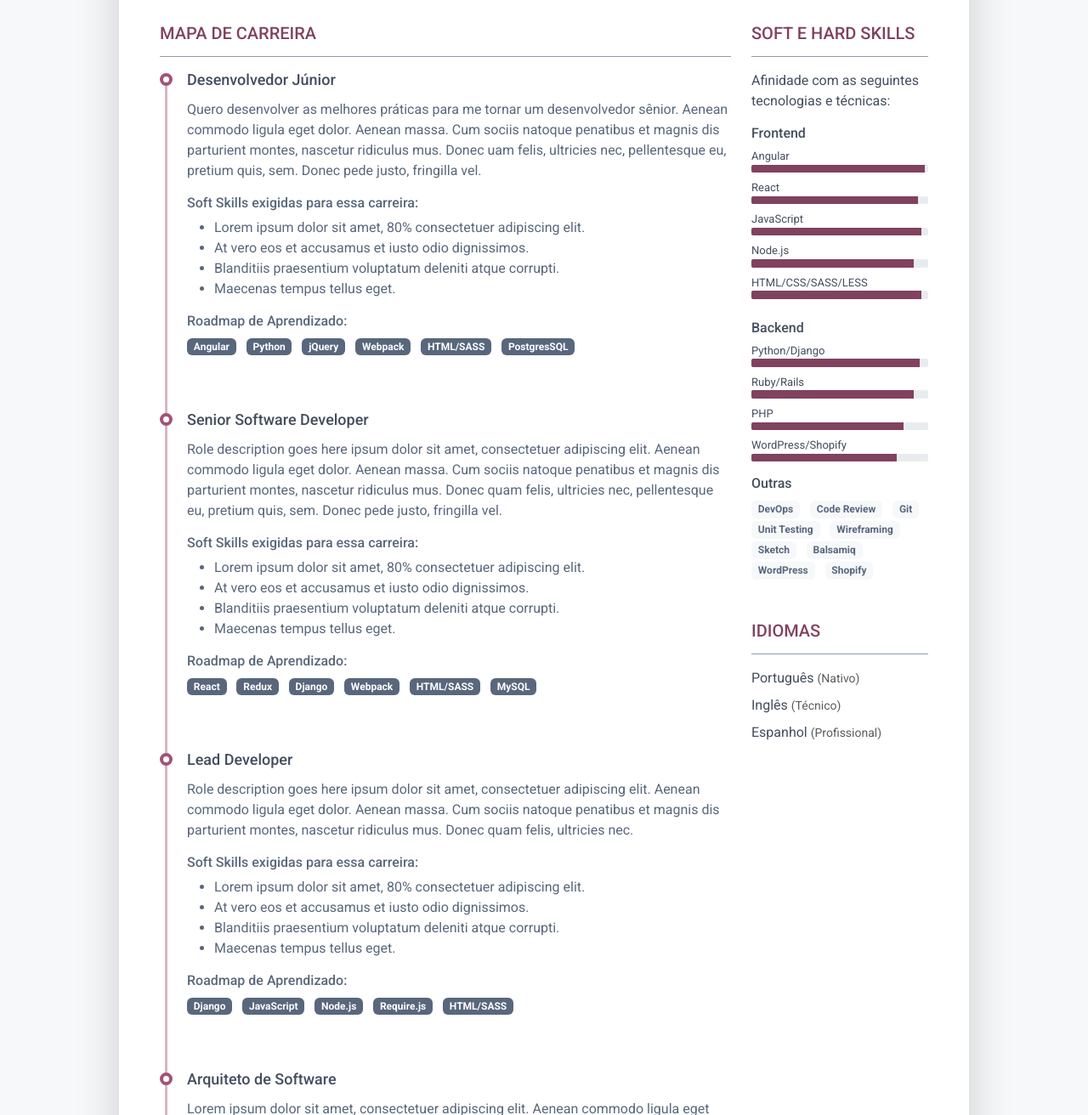
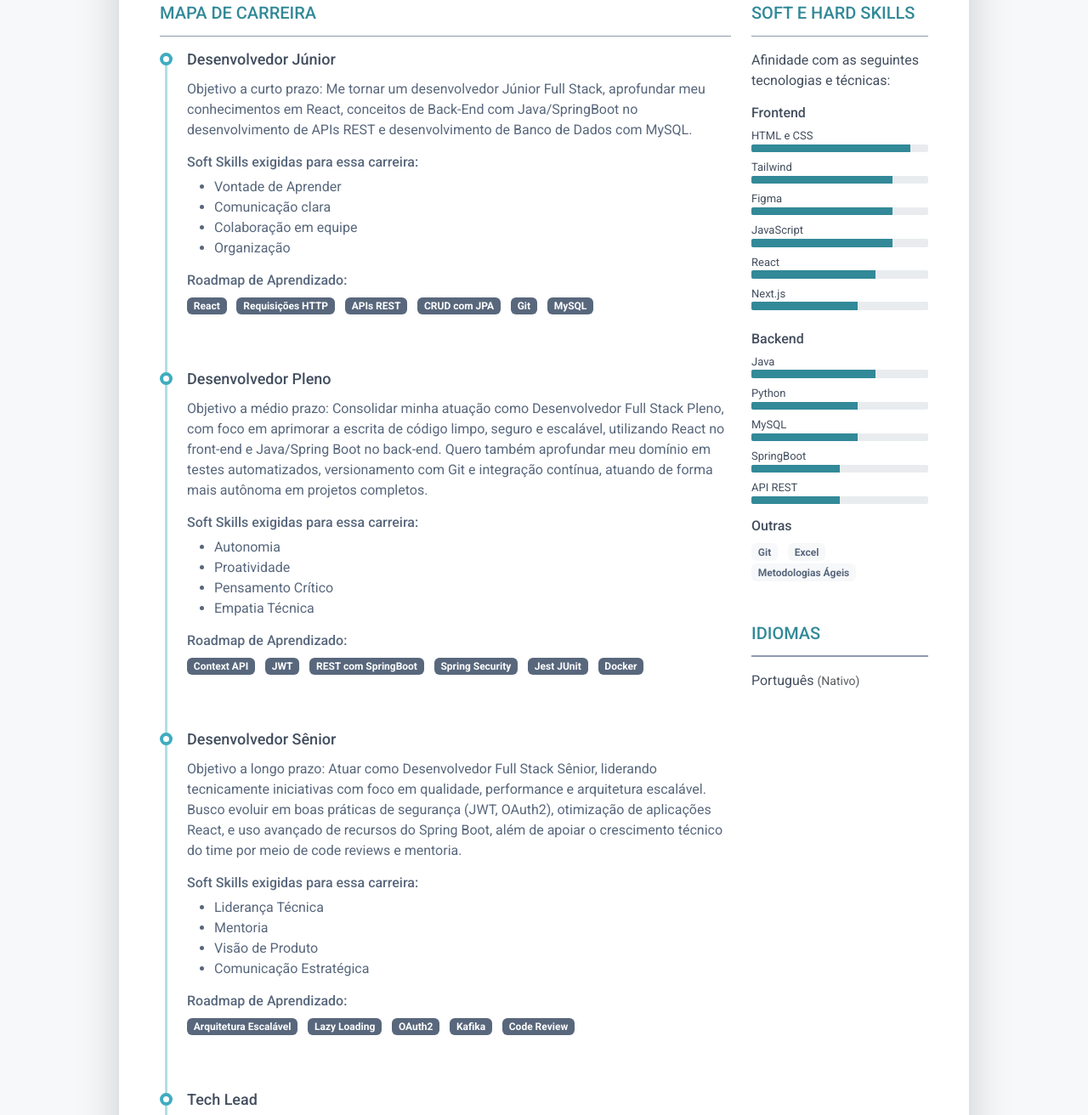
Before and after one commit to PedroPereiraSantana/MapaDeCarreira, a plain HTML site: page index.html in a window 1280 px wide. Shown: the part 597-1909 px from the top of the page at 85% size. Drawn offline with Linux system fonts and the light colour scheme.

Commit message:
terminando o mapa de carreira secundario

```diff
--- a/index.html
+++ b/index.html
@@ -22,7 +22,7 @@
 
 
 <head>
-	<title>Steve Doe: Mapa de Carreira</title>
+	<title>Pedro Santana: Mapa de Carreira</title>
 
 	<!-- Meta -->
 	<meta charset="utf-8">
@@ -30,7 +30,7 @@
 	<meta name="viewport" content="width=device-width, initial-scale=1.0">
 	<meta name="description" content="">
 	<meta name="author" content="">
-	<link rel="shortcut icon" href="favicon.ico">
+	<link rel="shortcut icon" href="letra-p.png">
 
 	<!-- Google Font -->
 	<link href="https://fonts.googleapis.com/css?family=Roboto:300,400,500,700,900" rel="stylesheet">
@@ -39,7 +39,7 @@
 	<script defer src="assets/fontawesome/js/all.min.js"></script>
 
 	<!-- Theme CSS -->
-	<link id="theme-style" rel="stylesheet" href="assets/css/bootstrap-6.css">
+	<link id="theme-style" rel="stylesheet" href="assets/css/bootstrap-4.css">
 
 </head>
 
@@ -50,33 +50,33 @@
 			<header class="resume-header pt-4 pt-md-0">
 				<div class="row">
 					<div class="col-block col-md-auto resume-picture-holder text-center text-md-start">
-						<img class="picture" src="assets/images/profile.jpg" alt="">
+						<img class="picture" src="assets/images/pedro-foto.jpg" alt="">
 					</div>
 					<div class="col">
 						<div class="row p-4 justify-content-center justify-content-md-between">
 							<div class="primary-info col-auto">
-								<h1 class="name mt-0 mb-1 text-white text-uppercase text-uppercase">Steve Doe</h1>
+								<h1 class="name mt-0 mb-1 text-white text-uppercase text-uppercase">Pedro Santana</h1>
 								<div class="title mb-3">Estudante de Desenvolvimento Web</div>
 								<ul class="list-unstyled">
 									<li class="mb-2">
-										<a class="text-link" href="#">
+										<a class="text-link" href="mailto:pedro.santana9905@gmail.com" target="_blank">
 											<i class="far fa-envelope fa-fw me-2" data-fa-transform="grow-3"></i>
-											Steve.Doe@website.com
+											pedro.santana9905@gmail.com
 										</a>
 									</li>
 								</ul>
 							</div>
 							<div class="secondary-info col-auto mt-2">
 								<ul class="resume-social list-unstyled">
-									<li class="mb-3"><a class="text-link" href="#">
+									<li class="mb-3"><a class="text-link" href="https://www.linkedin.com/in/pedro-santan4/" target="_blank">
 											<span class="fa-container text-center me-2">
 												<i
-													class="fab fa-linkedin-in fa-fw"></i></span>linkedin.com/in/stevedoe</a>
+													class="fab fa-linkedin-in fa-fw"></i></span>linkedin.com/in/pedro-santan4/</a>
 									</li>
 									<li class="mb-3">
-										<a class="text-link" href="#">
+										<a class="text-link" href="https://github.com/PedroPereiraSantana" target="_blank">
 											<span class="fa-container text-center me-2">
-												<i class="fab fa-github-alt fa-fw"></i></span>github.com/username
+												<i class="fab fa-github-alt fa-fw"></i></span>github.com/PedroPereiraSantana
 										</a>
 									</li>
 
@@ -91,16 +91,10 @@
 				<section class="resume-section summary-section mb-5">
 					<h2 class="resume-section-title text-uppercase font-weight-bold pb-3 mb-3">Prazer em Conhecer</h2>
 					<div class="resume-section-content">
-						<p class="mb-0"> Aenean commodo ligula eget dolor aenean massa. Cum sociis natoque penatibus et
-							magnis dis parturient montes, nascetur ridiculus mus. Donec quam felis, ultricies nec,
-							pellentesque eu. Lorem ipsum dolor sit amet, consectetuer adipiscing elit. Aenean commodo
-							ligula eget dolor. Aenean massa. Cum sociis natoque penatibus et magnis dis parturient
-							montes, nascetur ridiculus mus. Donec quam felis, ultricies nec, pellentesque eu, pretium
-							quis, sem. Nulla consequat massa quis enim. Donec pede justo, fringilla vel, aliquet nec,
-							vulputate eget. Lorem ipsum dolor sit amet, consectetuer adipiscing elit.</p>
+						<p class="mb-0">Sou uma pessoa curiosa, comunicativa e movida por desafios. Tenho interesse em desenvolvimento de software e adoro aprender coisas novas, principalmente ligadas à tecnologia e inovação. Gosto de trabalhar em equipe, resolver problemas e ver o impacto do que faço na prática. Meu objetivo é construir uma carreira sólida na área de tecnologia, aprendendo constantemente e, no futuro, atuar como líder técnico.</p>
 
 						<!-- Altere o link para um PDF do seu Curriculo -->
-						<a class="btn" href="#">Baixar o meu CV</a>
+						<a class="btn" href="https://drive.google.com/file/d/1ch1QLQx7AB4z08f2OanMxnx7gDr0KJvN/view?usp=sharing" target="_blank">Baixar o meu CV</a>
 					</div>
 				</section>
 				<div class="row">
@@ -120,80 +114,32 @@
 											</div>
 										</div>
 										<div class="resume-timeline-item-desc">
-											<p>Quero desenvolver as melhores práticas para me tornar
-												um desenvolvedor sênior. Aenean commodo ligula eget dolor. Aenean massa.
-												Cum sociis natoque penatibus et magnis dis parturient montes, nascetur
-												ridiculus mus. Donec uam felis, ultricies nec, pellentesque eu, pretium
-												quis, sem. Donec
-												pede justo, fringilla vel.</p>
+											<p>Objetivo a curto prazo: Me tornar um desenvolvedor Júnior Full Stack, aprofundar meu conhecimentos em React, conceitos de Back-End com Java/SpringBoot no desenvolvimento de APIs REST e desenvolvimento de Banco de Dados com MySQL.</p>
 											</p>
 											<h4 class="resume-timeline-item-desc-heading font-weight-bold">
 												Soft Skills exigidas para essa carreira:
 											</h4>
 											<ul>
-												<li>Lorem ipsum dolor sit amet, 80% consectetuer adipiscing elit.</li>
-												<li>At vero eos et accusamus et iusto odio dignissimos.</li>
-												<li>Blanditiis praesentium voluptatum deleniti atque corrupti.</li>
-												<li>Maecenas tempus tellus eget.</li>
+												<li>Vontade de Aprender</li>
+												<li>Comunicação clara</li>
+												<li>Colaboração em equipe</li>
+												<li>Organização</li>
 											</ul>
 											<h4 class="resume-timeline-item-desc-heading font-weight-bold">
 												Roadmap de Aprendizado:</h4>
 											</h4>
 											<ul class="list-inline">
 												<li class="list-inline-item">
-													<span class="badge bg-secondary badge-pill">Angular</span>
+													<span class="badge bg-secondary badge-pill">React</span>
 												</li>
 												<li class="list-inline-item"><span
-														class="badge bg-secondary badge-pill">Python</span></li>
+														class="badge bg-secondary badge-pill">Requisições HTTP</span></li>
 												<li class="list-inline-item"><span
-														class="badge bg-secondary badge-pill">jQuery</span></li>
+														class="badge bg-secondary badge-pill">APIs REST</span></li>
 												<li class="list-inline-item"><span
-														class="badge bg-secondary badge-pill">Webpack</span></li>
+														class="badge bg-secondary badge-pill">CRUD com JPA</span></li>
 												<li class="list-inline-item"><span
-														class="badge bg-secondary badge-pill">HTML/SASS</span></li>
-												<li class="list-inline-item"><span
-														class="badge bg-secondary badge-pill">PostgresSQL</span></li>
-											</ul>
-										</div>
-
-									</article>
-
-									<article class="resume-timeline-item position-relative pb-5">
-
-										<div class="resume-timeline-item-header mb-2">
-											<div class="d-flex flex-column flex-md-row">
-												<h3 class="resume-position-title font-weight-bold mb-1">Senior Software
-													Developer</h3>
-											</div>
-										</div>
-										<div class="resume-timeline-item-desc">
-											<p>Role description goes here ipsum dolor sit amet, consectetuer adipiscing
-												elit. Aenean commodo ligula eget dolor. Aenean massa. Cum sociis natoque
-												penatibus et magnis dis parturient montes, nascetur ridiculus mus. Donec
-												quam felis, ultricies nec, pellentesque eu, pretium quis, sem. Donec
-												pede justo, fringilla vel.</p>
-											<h4 class="resume-timeline-item-desc-heading font-weight-bold">
-												Soft Skills exigidas para essa carreira:
-											</h4>
-											<ul>
-												<li>Lorem ipsum dolor sit amet, 80% consectetuer adipiscing elit.</li>
-												<li>At vero eos et accusamus et iusto odio dignissimos.</li>
-												<li>Blanditiis praesentium voluptatum deleniti atque corrupti.</li>
-												<li>Maecenas tempus tellus eget.</li>
-											</ul>
-											<h4 class="resume-timeline-item-desc-heading font-weight-bold">
-												Roadmap de Aprendizado:</h4>
-											<ul class="list-inline">
-												<li class="list-inline-item"><span
-														class="badge bg-secondary badge-pill">React</span></li>
-												<li class="list-inline-item"><span
-														class="badge bg-secondary badge-pill">Redux</span></li>
-												<li class="list-inline-item"><span
-														class="badge bg-secondary badge-pill">Django</span></li>
-												<li class="list-inline-item"><span
-														class="badge bg-secondary badge-pill">Webpack</span></li>
-												<li class="list-inline-item"><span
-														class="badge bg-secondary badge-pill">HTML/SASS</span></li>
+														class="badge bg-secondary badge-pill">Git</span></li>
 												<li class="list-inline-item"><span
 														class="badge bg-secondary badge-pill">MySQL</span></li>
 											</ul>
@@ -205,38 +151,74 @@
 
 										<div class="resume-timeline-item-header mb-2">
 											<div class="d-flex flex-column flex-md-row">
-												<h3 class="resume-position-title font-weight-bold mb-1">Lead Developer
+												<h3 class="resume-position-title font-weight-bold mb-1">Desenvolvedor Pleno
+												</h3>
+											</div>
+										</div>
+										<div class="resume-timeline-item-desc">
+											<p>Objetivo a médio prazo: Consolidar minha atuação como Desenvolvedor Full Stack Pleno, com foco em aprimorar a escrita de código limpo, seguro e escalável, utilizando React no front-end e Java/Spring Boot no back-end. Quero também aprofundar meu domínio em testes automatizados, versionamento com Git e integração contínua, atuando de forma mais autônoma em projetos completos.</p>
+											<h4 class="resume-timeline-item-desc-heading font-weight-bold">
+												Soft Skills exigidas para essa carreira:
+											</h4>
+											<ul>
+												<li>Autonomia</li>
+												<li>Proatividade</li>
+												<li>Pensamento Crítico</li>
+												<li>Empatia Técnica</li>
+											</ul>
+											<h4 class="resume-timeline-item-desc-heading font-weight-bold">
+												Roadmap de Aprendizado:</h4>
+											<ul class="list-inline">
+												<li class="list-inline-item"><span
+														class="badge bg-secondary badge-pill">Context API</span></li>
+												<li class="list-inline-item"><span
+														class="badge bg-secondary badge-pill">JWT</span></li>
+												<li class="list-inline-item"><span
+														class="badge bg-secondary badge-pill">REST com SpringBoot</span></li>
+												<li class="list-inline-item"><span
+														class="badge bg-secondary badge-pill">Spring Security</span></li>
+												<li class="list-inline-item"><span
+														class="badge bg-secondary badge-pill">Jest JUnit</span></li>
+												<li class="list-inline-item"><span
+														class="badge bg-secondary badge-pill">Docker</span></li>
+											</ul>
+										</div>
+
+									</article>
+
+									<article class="resume-timeline-item position-relative pb-5">
+
+										<div class="resume-timeline-item-header mb-2">
+											<div class="d-flex flex-column flex-md-row">
+												<h3 class="resume-position-title font-weight-bold mb-1">Desenvolvedor Sênior
 												</h3>
 
 											</div>
 										</div>
 										<div class="resume-timeline-item-desc">
-											<p>Role description goes here ipsum dolor sit amet, consectetuer adipiscing
-												elit. Aenean commodo ligula eget dolor. Aenean massa. Cum sociis natoque
-												penatibus et magnis dis parturient montes, nascetur ridiculus mus. Donec
-												quam felis, ultricies nec.</p>
+											<p>Objetivo a longo prazo: Atuar como Desenvolvedor Full Stack Sênior, liderando tecnicamente iniciativas com foco em qualidade, performance e arquitetura escalável. Busco evoluir em boas práticas de segurança (JWT, OAuth2), otimização de aplicações React, e uso avançado de recursos do Spring Boot, além de apoiar o crescimento técnico do time por meio de code reviews e mentoria.</p>
 											<h4 class="resume-timeline-item-desc-heading font-weight-bold">
 												Soft Skills exigidas para essa carreira:
 											</h4>
 											<ul>
-												<li>Lorem ipsum dolor sit amet, 80% consectetuer adipiscing elit.</li>
-												<li>At vero eos et accusamus et iusto odio dignissimos.</li>
-												<li>Blanditiis praesentium voluptatum deleniti atque corrupti.</li>
-												<li>Maecenas tempus tellus eget.</li>
+												<li>Liderança Técnica</li>
+												<li>Mentoria</li>
+												<li>Visão de Produto</li>
+												<li>Comunicação Estratégica</li>
 											</ul>
 											<h4 class="resume-timeline-item-desc-heading font-weight-bold">
 												Roadmap de Aprendizado:</h4>
 											<ul class="list-inline">
 												<li class="list-inline-item"><span
-														class="badge bg-secondary badge-pill">Django</span></li>
+														class="badge bg-secondary badge-pill">Arquitetura Escalável</span></li>
 												<li class="list-inline-item"><span
-														class="badge bg-secondary badge-pill">JavaScript</span></li>
+														class="badge bg-secondary badge-pill">Lazy Loading</span></li>
 												<li class="list-inline-item"><span
-														class="badge bg-secondary badge-pill">Node.js</span></li>
+														class="badge bg-secondary badge-pill">OAuth2</span></li>
 												<li class="list-inline-item"><span
-														class="badge bg-secondary badge-pill">Require.js</span></li>
+														class="badge bg-secondary badge-pill">Kafika</span></li>
 												<li class="list-inline-item"><span
-														class="badge bg-secondary badge-pill">HTML/SASS</span></li>
+														class="badge bg-secondary badge-pill">Code Review</span></li>
 											</ul>
 										</div>
 
@@ -247,38 +229,32 @@
 										<div class="resume-timeline-item-header mb-2">
 											<div class="d-flex flex-column flex-md-row">
 												<h3 class="resume-position-title font-weight-bold mb-1">
-													Arquiteto de Software
+													Tech Lead
 												</h3>
 											</div>
 										</div>
 										<div class="resume-timeline-item-desc">
-											<p>Lorem ipsum dolor sit amet, consectetuer adipiscing
-												elit. Aenean commodo ligula eget dolor. Aenean massa. Cum sociis natoque
-												penatibus et magnis dis parturient montes, nascetur ridiculus mus. Donec
-												quam felis, ultricies nec. Fusce vulputate eleifend sapien. Vestibulum
-												purus quam, scelerisque ut, mollis sed, nonummy id, metus. Nullam
-												accumsan lorem in dui. Cras ultricies mi eu turpis hendrerit fringilla.
-												Vestibulum.</p>
+											<p>Objetivo Futuro: Assumir o papel de Tech Lead em times de desenvolvimento Full Stack, sendo responsável por decisões arquiteturais, alinhamento técnico com o negócio e a liderança de equipes multidisciplinares. Pretendo unir conhecimento prático em React, Spring Boot e DevOps à habilidade de mentorar desenvolvedores e garantir entregas de alto impacto com foco em qualidade, escalabilidade e valor ao cliente.</p>
 											<h4 class="resume-timeline-item-desc-heading font-weight-bold">
 												Soft Skills exigidas para essa carreira:
 											</h4>
 											<ul>
-												<li>Lorem ipsum dolor sit amet, 80% consectetuer adipiscing elit.</li>
-												<li>At vero eos et accusamus et iusto odio dignissimos.</li>
-												<li>Blanditiis praesentium voluptatum deleniti atque corrupti.</li>
-												<li>Maecenas tempus tellus eget.</li>
+												<li>Liderança e visão técnica</li>
+												<li>Mentoria e desenvolvimento de equipe</li>
+												<li>Comunicação com Stakeholders</li>
+												<li>Gestão de prioridades e resolução de conflitos</li>
 											</ul>
 											<h4 class="resume-timeline-item-desc-heading font-weight-bold">
 												Roadmap de Aprendizado:</h4>
 											<ul class="list-inline">
 												<li class="list-inline-item"><span
-														class="badge bg-secondary badge-pill">Ruby on Rails</span></li>
+														class="badge bg-secondary badge-pill">DevOps</span></li>
 												<li class="list-inline-item"><span
-														class="badge bg-secondary badge-pill">jQuery</span></li>
+														class="badge bg-secondary badge-pill">Gestão Técnica</span></li>
 												<li class="list-inline-item"><span
-														class="badge bg-secondary badge-pill">HTML/LESS</span></li>
+														class="badge bg-secondary badge-pill">SOLID</span></li>
 												<li class="list-inline-item"><span
-														class="badge bg-secondary badge-pill">MongoDB</span></li>
+														class="badge bg-secondary badge-pill">Clean Aechitecture</span></li>
 											</ul>
 										</div>
 									</article>
@@ -296,10 +272,35 @@
 									<h4 class="resume-skills-cat font-weight-bold">Frontend</h4>
 									<ul class="list-unstyled mb-4">
 										<li class="mb-2">
-											<div class="resume-skill-name">Angular</div>
+											<div class="resume-skill-name">HTML e CSS</div>
 											<div class="progress resume-progress">
 												<div class="progress-bar theme-progress-bar-dark" role="progressbar"
-													style="width: 98%" aria-valuenow="25" aria-valuemin="0"
+													style="width: 90%" aria-valuenow="25" aria-valuemin="0"
+													aria-valuemax="100"></div>
+											</div>
+										</li>
+										<li class="mb-2">
+											<div class="resume-skill-name">Tailwind</div>
+											<div class="progress resume-progress">
+												<div class="progress-bar theme-progress-bar-dark" role="progressbar"
+													style="width: 80%" aria-valuenow="25" aria-valuemin="0"
+													aria-valuemax="100"></div>
+											</div>
+										</li>
+										<li class="mb-2">
+											<div class="resume-skill-name">Figma</div>
+											<div class="progress resume-progress">
+												<div class="progress-bar theme-progress-bar-dark" role="progressbar"
+													style="width: 80%" aria-valuenow="25" aria-valuemin="0"
+													aria-valuemax="100"></div>
+											</div>
+										</li>
+
+										<li class="mb-2">
+											<div class="resume-skill-name">JavaScript</div>
+											<div class="progress resume-progress">
+												<div class="progress-bar theme-progress-bar-dark" role="progressbar"
+													style="width: 80%" aria-valuenow="25" aria-valuemin="0"
 													aria-valuemax="100"></div>
 											</div>
 										</li>
@@ -307,32 +308,15 @@
 											<div class="resume-skill-name">React</div>
 											<div class="progress resume-progress">
 												<div class="progress-bar theme-progress-bar-dark" role="progressbar"
-													style="width: 94%" aria-valuenow="25" aria-valuemin="0"
+													style="width: 70%" aria-valuenow="25" aria-valuemin="0"
 													aria-valuemax="100"></div>
 											</div>
 										</li>
 										<li class="mb-2">
-											<div class="resume-skill-name">JavaScript</div>
+											<div class="resume-skill-name">Next.js</div>
 											<div class="progress resume-progress">
 												<div class="progress-bar theme-progress-bar-dark" role="progressbar"
-													style="width: 96%" aria-valuenow="25" aria-valuemin="0"
-													aria-valuemax="100"></div>
-											</div>
-										</li>
-
-										<li class="mb-2">
-											<div class="resume-skill-name">Node.js</div>
-											<div class="progress resume-progress">
-												<div class="progress-bar theme-progress-bar-dark" role="progressbar"
-													style="width: 92%" aria-valuenow="25" aria-valuemin="0"
-													aria-valuemax="100"></div>
-											</div>
-										</li>
-										<li class="mb-2">
-											<div class="resume-skill-name">HTML/CSS/SASS/LESS</div>
-											<div class="progress resume-progress">
-												<div class="progress-bar theme-progress-bar-dark" role="progressbar"
-													style="width: 96%" aria-valuenow="25" aria-valuemin="0"
+													style="width: 60%" aria-valuenow="25" aria-valuemin="0"
 													aria-valuemax="100"></div>
 											</div>
 										</li>
@@ -343,34 +327,42 @@
 									<h4 class="resume-skills-cat font-weight-bold">Backend</h4>
 									<ul class="list-unstyled">
 										<li class="mb-2">
-											<div class="resume-skill-name">Python/Django</div>
+											<div class="resume-skill-name">Java</div>
 											<div class="progress resume-progress">
 												<div class="progress-bar theme-progress-bar-dark" role="progressbar"
-													style="width: 95%" aria-valuenow="25" aria-valuemin="0"
+													style="width: 70%" aria-valuenow="25" aria-valuemin="0"
 													aria-valuemax="100"></div>
 											</div>
 										</li>
 										<li class="mb-2">
-											<div class="resume-skill-name">Ruby/Rails</div>
+											<div class="resume-skill-name">Python</div>
 											<div class="progress resume-progress">
 												<div class="progress-bar theme-progress-bar-dark" role="progressbar"
-													style="width: 92%" aria-valuenow="25" aria-valuemin="0"
+													style="width: 60%" aria-valuenow="25" aria-valuemin="0"
 													aria-valuemax="100"></div>
 											</div>
 										</li>
 										<li class="mb-2">
-											<div class="resume-skill-name">PHP</div>
+											<div class="resume-skill-name">MySQL</div>
 											<div class="progress resume-progress">
 												<div class="progress-bar theme-progress-bar-dark" role="progressbar"
-													style="width: 86%" aria-valuenow="25" aria-valuemin="0"
+													style="width: 60%" aria-valuenow="25" aria-valuemin="0"
 													aria-valuemax="100"></div>
 											</div>
 										</li>
 										<li class="mb-2">
-											<div class="resume-skill-name">WordPress/Shopify</div>
+											<div class="resume-skill-name">SpringBoot</div>
 											<div class="progress resume-progress">
 												<div class="progress-bar theme-progress-bar-dark" role="progressbar"
-													style="width: 82%" aria-valuenow="25" aria-valuemin="0"
+													style="width: 50%" aria-valuenow="25" aria-valuemin="0"
+													aria-valuemax="100"></div>
+											</div>
+										</li>
+										<li class="mb-2">
+											<div class="resume-skill-name">API REST</div>
+											<div class="progress resume-progress">
+												<div class="progress-bar theme-progress-bar-dark" role="progressbar"
+													style="width: 50%" aria-valuenow="25" aria-valuemin="0"
 													aria-valuemax="100"></div>
 											</div>
 										</li>
@@ -380,20 +372,11 @@
 								<div class="resume-skill-item">
 									<h4 class="resume-skills-cat font-weight-bold">Outras</h4>
 									<ul class="list-inline">
-										<li class="list-inline-item"><span class="badge badge-light">DevOps</span></li>
-										<li class="list-inline-item"><span class="badge badge-light">Code Review</span>
+										<li class="list-inline-item"><span class="badge badge-light">Git</span></li>
+										<li class="list-inline-item"><span class="badge badge-light">Excel</span>
 										</li>
-										<li class="list-inline-item"><span class="badge badge-light">Git</span></li>
-										<li class="list-inline-item"><span class="badge badge-light">Unit Testing</span>
+										<li class="list-inline-item"><span class="badge badge-light">Metodologias Ágeis</span>
 										</li>
-										<li class="list-inline-item"><span class="badge badge-light">Wireframing</span>
-										</li>
-										<li class="list-inline-item"><span class="badge badge-light">Sketch</span></li>
-										<li class="list-inline-item"><span class="badge badge-light">Balsamiq</span>
-										</li>
-										<li class="list-inline-item"><span class="badge badge-light">WordPress</span>
-										</li>
-										<li class="list-inline-item"><span class="badge badge-light">Shopify</span></li>
 									</ul>
 								</div>
 							</div>
@@ -406,11 +389,6 @@
 									<li class="mb-2"><span class="resume-lang-name font-weight-bold">Português</span>
 										<small class="text-muted font-weight-normal">(Nativo)</small>
 									</li>
-									<li class="mb-2 align-middle"><span
-											class="resume-lang-name font-weight-bold">Inglês</span> <small
-											class="text-muted font-weight-normal">(Técnico)</small></li>
-									<li><span class="resume-lang-name font-weight-bold">Espanhol</span> <small
-											class="text-muted font-weight-normal">(Profissional)</small></li>
 								</ul>
 							</div>
 						</section>
```
Also changed, not shown: assets/images/pedro-foto.jpg (added), assets/images/profile.jpg (deleted), favicon.ico (deleted), letra-p.png (added).
